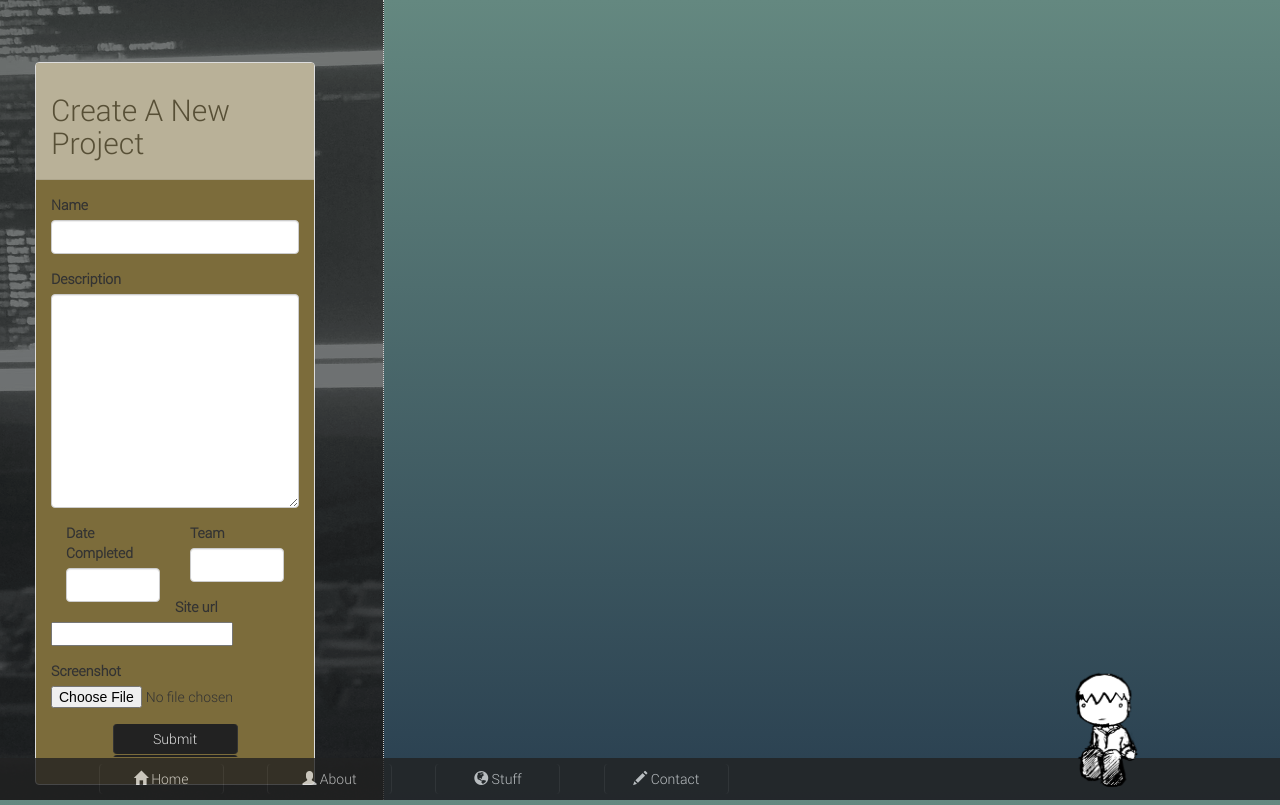
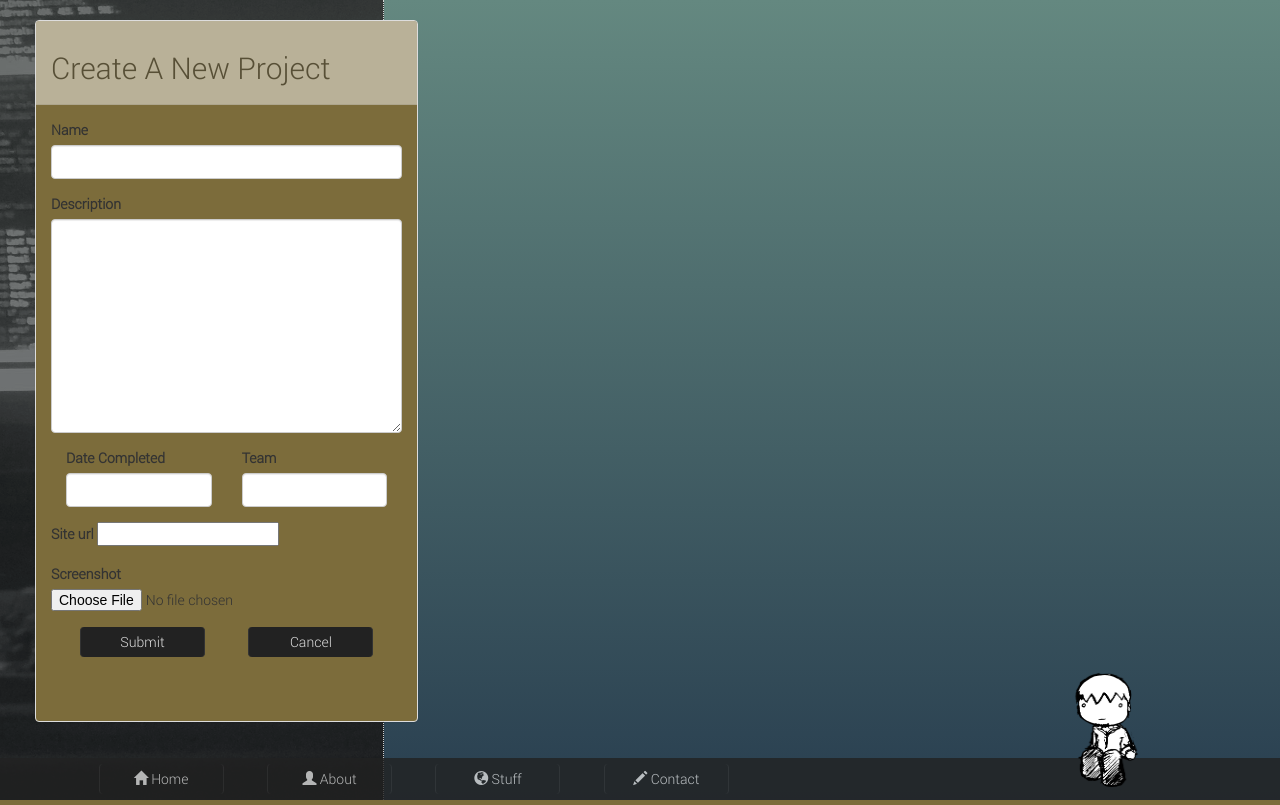
Before and after one commit to kfarr2/sweetscripts, a Django app: page /stuff/admin/create/project in a window 1280 px wide. Run offline with Django 3.2, Linux system fonts and the light colour scheme; the visitor is signed in with stand-in values (Sample User, id 1); parts of the project's set-up code (start-up, migrations or seed data) failed here and were passed over; some libraries are stand-ins or nearby versions.

Commit message:
new changes and stuff. it's my site, I can write shitty commits if i want

```diff
--- a/konstantin/static/css/main.css
+++ b/konstantin/static/css/main.css
@@ -88,8 +88,9 @@ body {
 }
 
 #construction {
-	margin-top: 150px;
-	margin-left: auto;
+    margin-bottom: auto;
+	margin-top: auto;
+    margin-left: auto;
 	margin-right: auto;
 	padding: 10px;
 	border: 2px solid #666;
@@ -129,8 +130,9 @@ body {
 }
 
 .form-container {
-	max-height: 80%;
-	overflow-y: scroll;
+    position: relative;
+    margin-top: auto;
+    margin-bottom: auto;
 }
 
 html {
@@ -166,7 +168,7 @@ hr {
 }
 
 .panel {
-	margin-top: 3em;
+    margin-top: 3em;
 	margin-bottom:20px;
 	background-color: inherit;
 	border:1px solid transparent;
@@ -176,11 +178,14 @@ hr {
 }
 
 .panel-body {
-	padding:15px
+    padding:15px;
 }
 
 .panel-default {
-	overflow: hidden;
+    position: relative;
+	margin-top: auto;
+    margin-bottom: auto;
+    overflow-y: hidden;
 	background-color: #7C6C3B;
 }
 
@@ -190,6 +195,12 @@ hr {
 	border-bottom:1px solid transparent;
 	border-top-left-radius:3px;
 	border-top-right-radius:3px
+}
+
+.panel-internal {
+
+    position: relative;
+    overflow-y: scroll;
 }
 
 .project {
--- a/konstantin/templates/stuff/edit.html
+++ b/konstantin/templates/stuff/edit.html
@@ -4,8 +4,8 @@
 {{ form.media }}
 {% endblock%}
 {% block content %}
-	<div class='col-md-3'>
-		<div class='panel panel-default'>
+	<div class='col-md-4'>
+		<div class='panel-internal panel-default panel'>
 			<div class='panel-heading'><h2>{% if project_id %}Edit A Project{% else %}Create A New Project{% endif %}</h2></div>
 			<div class='panel-body form-container'>
 				<form method='post'>
--- a/konstantin/templates/stuff/list.html
+++ b/konstantin/templates/stuff/list.html
@@ -3,8 +3,6 @@
 
 {% block content %}
 	<div class="container">
-		<div class='welcome animated zoomInLeft pull-right'><h1>Check this out.</h1></div>
-		<br />
 		<div class="panel panel-default">
 			<div class='panel-heading'><h2>Here's some stuff I've been working on.</h2></div>
 			<div class='panel-body'>
```
Also changed, not shown: 1 other file.
